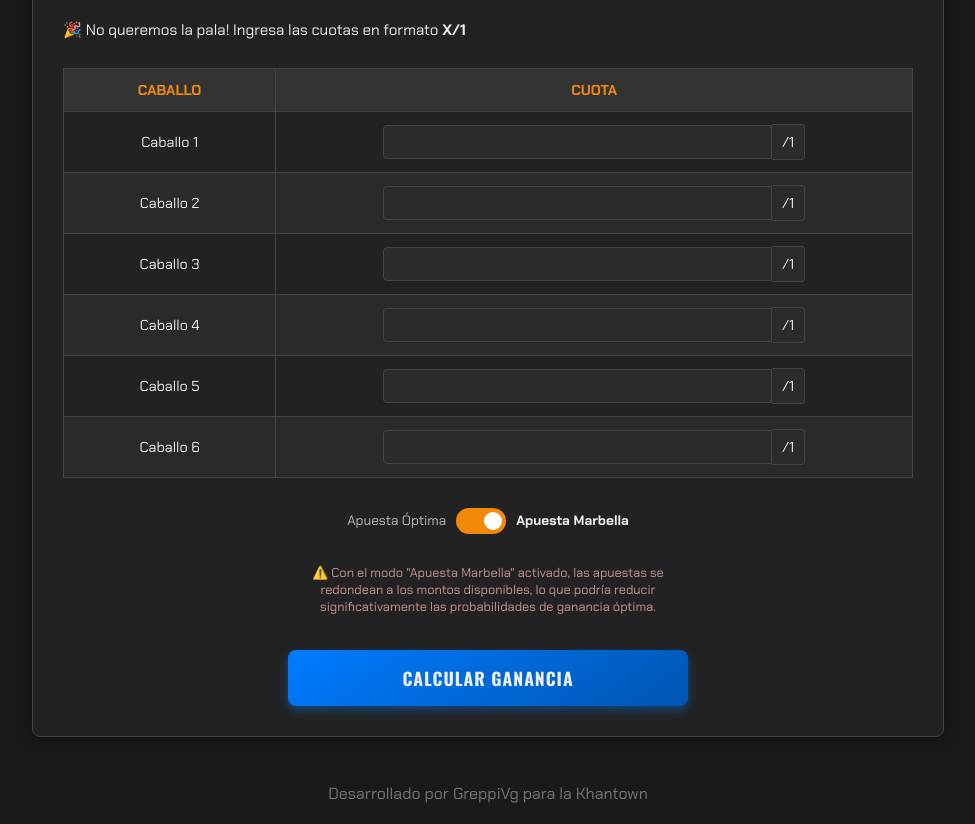
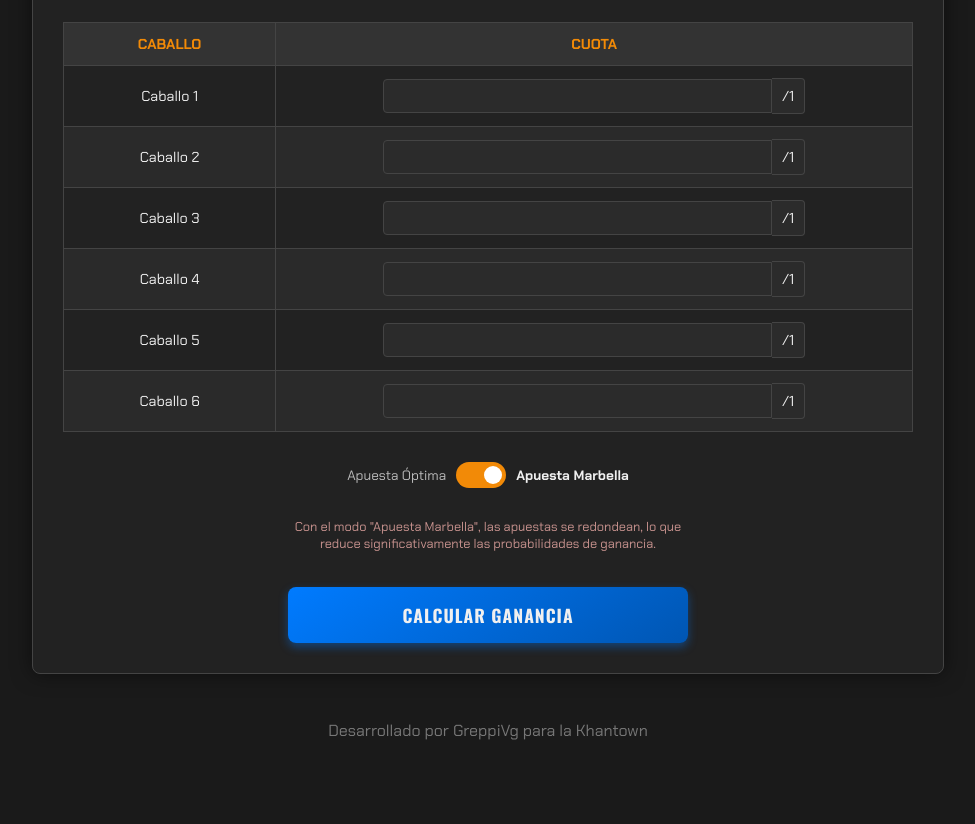
Before and after one commit to FirewolfVG/Calculadora-CMK, a plain HTML site: page index.html in a window 1280 px wide. Shown: the part 113-937 px from the top of the page, without its empty margins (152-1127 px from the left). After the commit the page ends 874 px from the top, so only its background shows below. Drawn offline with nearby package versions, Linux system fonts and the light colour scheme.

Commit message:
Add files via upload

```diff
--- a/index.html
+++ b/index.html
@@ -184,7 +184,6 @@
 <body>
   <div class="container">
     <h1>Calculadora de Carreras de Caballos - CMK</h1>
-    <p>🎉 No queremos la pala! Ingresa las cuotas en formato <b>X/1</b></p>
 
     <table id="tabla-inputs">
       <thead><tr><th>Caballo</th><th>Cuota</th></tr></thead>
@@ -209,7 +208,7 @@
       </div>
       <!-- Nota de advertencia para el modo Marbella -->
       <div id="marbella-note">
-        ⚠️ Con el modo "Apuesta Marbella" activado, las apuestas se redondean a los montos disponibles, lo que podría reducir significativamente las probabilidades de ganancia óptima.
+        Con el modo "Apuesta Marbella", las apuestas se redondean, lo que reduce significativamente las probabilidades de ganancia.
       </div>
       <button id="calculateButton" onclick="calcularGananciaVariable()">Calcular Ganancia</button>
     </div>
```
